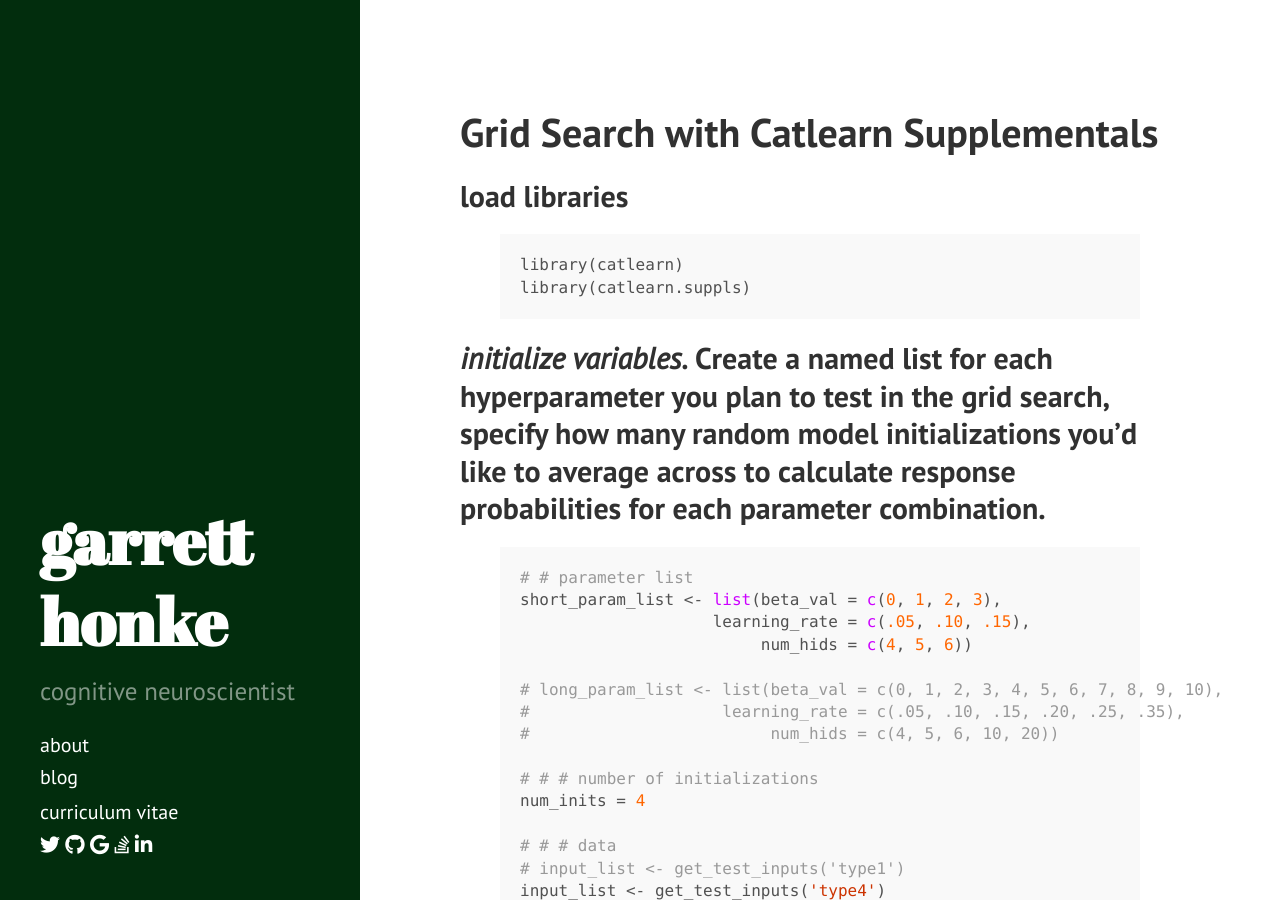
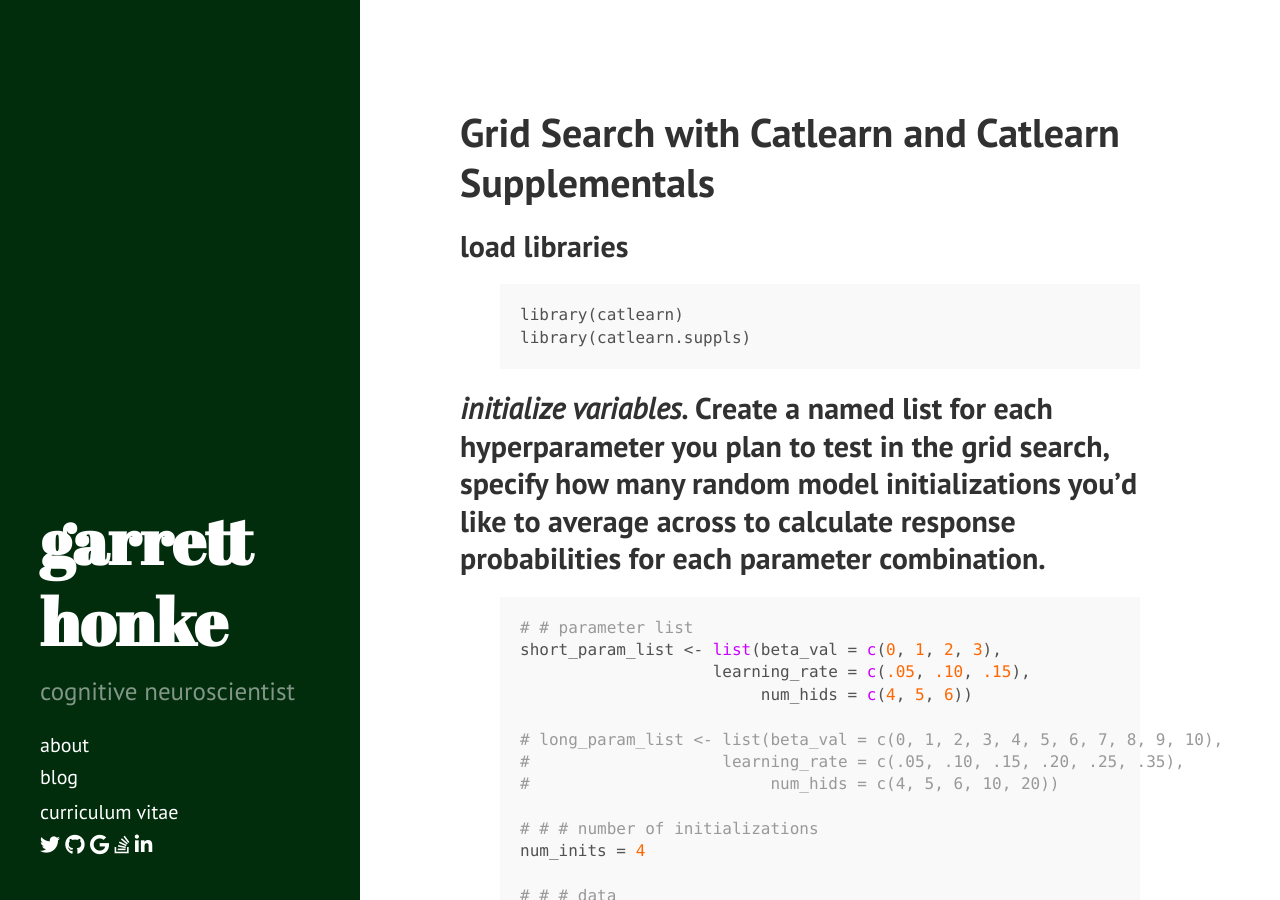
Before and after one commit to stoicml/ghonk.github.io, a Jekyll site: the page built from _posts/2017-7-30-catlearn-grid-search.md, in a window 1280 px wide and 900 px high. Built offline with Jekyll 4.4.1, drawn with Linux system fonts in a browser that asks for light colours; nearby versions of some CDN libraries; Markdown is read by kramdown in place of the engine named in the settings.

Commit message:
Update 2017-7-30-catlearn-grid-search.md

```diff
--- a/_posts/2017-7-30-catlearn-grid-search.md
+++ b/_posts/2017-7-30-catlearn-grid-search.md
@@ -1,6 +1,6 @@
 ---
-title: Grid Search with Catlearn Supplementals
-excerpt: Quick tutorial on grid search in Catlearn Supplementals
+title: Grid Search with Catlearn and Catlearn Supplementals
+excerpt: Quick tutorial on grid search with Catlearn and Catlearn Supplementals
 tags: ml, datascience, DIVA
 season: summer 2017
 type: blog
```
